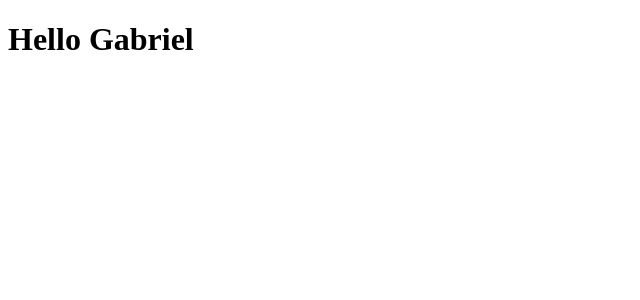
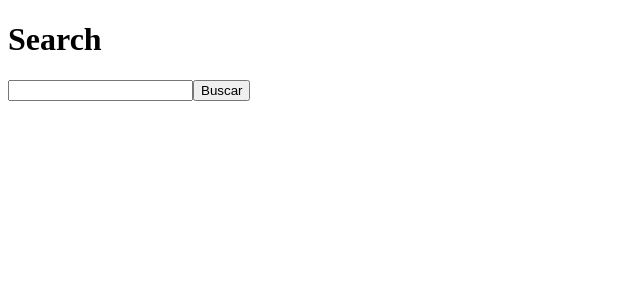
Before and after one commit to Gabriel3421/ignite-performance-react, a Next.js app: page / in a window 1280 px wide. Shown: the top 300 px of the page, without its empty margins (0-640 px from the left). Built offline with nearby package versions, Linux system fonts and the light colour scheme.

Commit message:
finalizando componente e add memo

```diff
--- /dev/null
+++ b/components/ProductItem.tsx
@@ -0,0 +1,21 @@
+import { memo } from "react"
+
+interface ProductItemProps {
+  product: {
+    id: number;
+    price: number;
+    title: string;
+  }
+}
+
+function ProductItemComponent({ product }:ProductItemProps) {
+  return (
+    <div>
+      {product.title} - <strong>{product.price}</strong>
+    </div>
+  )
+}
+
+export const ProductItem = memo(ProductItemComponent, (prevProps, nextProps) => {
+  return Object.is(prevProps.product, nextProps.product)
+})
--- /dev/null
+++ b/components/SearchResults.tsx
@@ -0,0 +1,22 @@
+import { ProductItem } from "./ProductItem"
+
+interface SearchResultsProps {
+  results: Array<{
+    id: number;
+    price: number;
+    title: string;
+  }>
+}
+export function SearchResults({ results }:SearchResultsProps) {
+  return (
+    <div>
+      {
+        results.map(product => {
+          return(
+            <ProductItem key={product.id} product={product} />
+          )
+        })
+      }
+    </div>
+  )
+}
--- a/pages/index.tsx
+++ b/pages/index.tsx
@@ -1,7 +1,34 @@
+import { FormEvent, useState } from "react"
+import { SearchResults } from "../components/SearchResults";
+
 export default function Home() {
+  const [search, setSearch] = useState('');
+  const [results, setResults] = useState([]);
+
+  async function handleSearch(e: FormEvent) {
+    e.preventDefault();
+
+    if(!search.trim()){
+      return;
+    }
+    const response = await fetch(`http://localhost:3333/products?q=${search}`)
+    const data = await response.json();
+    console.log(data)
+    setResults(data)
+  }
+
   return (
     <div>
-     <h1>Hello Gabriel</h1>
+      <h1>Search</h1>
+      <form onSubmit={handleSearch}>
+        <input
+          type="text"
+          value={search}
+          onChange={ e => setSearch(e.target.value)}
+        />
+        <button type="submit">Buscar</button>
+      </form>
+      <SearchResults results={results} />
     </div>
   )
 }
```
